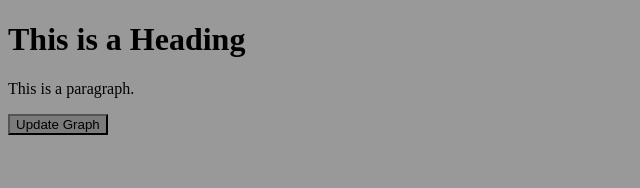
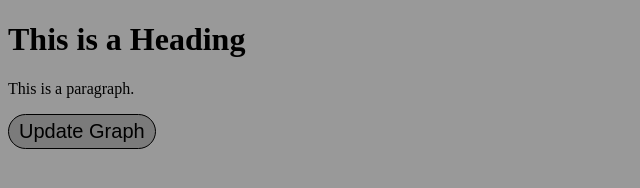
Before and after one commit to cmorgenfeld/MA389, a plain HTML site: page index.html in a window 1280 px wide. Shown: the whole page, without its empty margins (0-640 px from the left). Drawn offline with Linux system fonts and the light colour scheme.

Commit message:
Update index.html

```diff
--- a/index.html
+++ b/index.html
@@ -7,16 +7,32 @@
       background-color: rgba(0,0,0,0.4);
     }
 
-    .update-button {
+    button {
       background-color: rgba(0,0,0,0.2);
+      border-style: solid;
+      border-width: 1px;
+      border-color: black;
+      border-radius: 30px;
+
+      padding-right: 10px;
+      padding-left: 10px;
+      padding-top: 5px;
+      padding-bottom: 5px;
+
+      cursor: pointer;
 
       transition: background-color 0.5s,
         color 0.5s;
     }
 
-    .update-button:hover {
+    button:hover {
       background-color: rgba(0,0,0,0.6);
       color: white;
+    }
+
+    .update-button {
+      font-family: Arial;
+      font-size: 20px;
     }
 
   </style>
```
